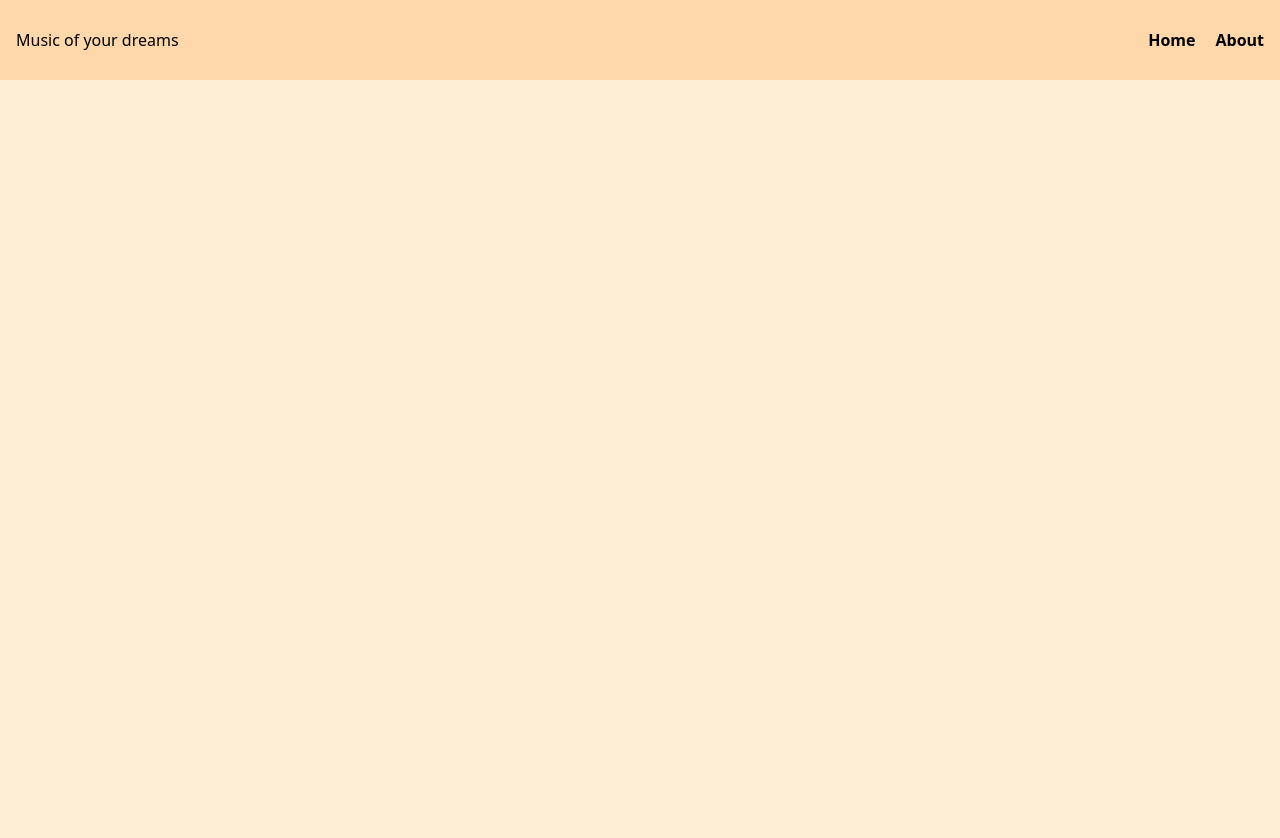
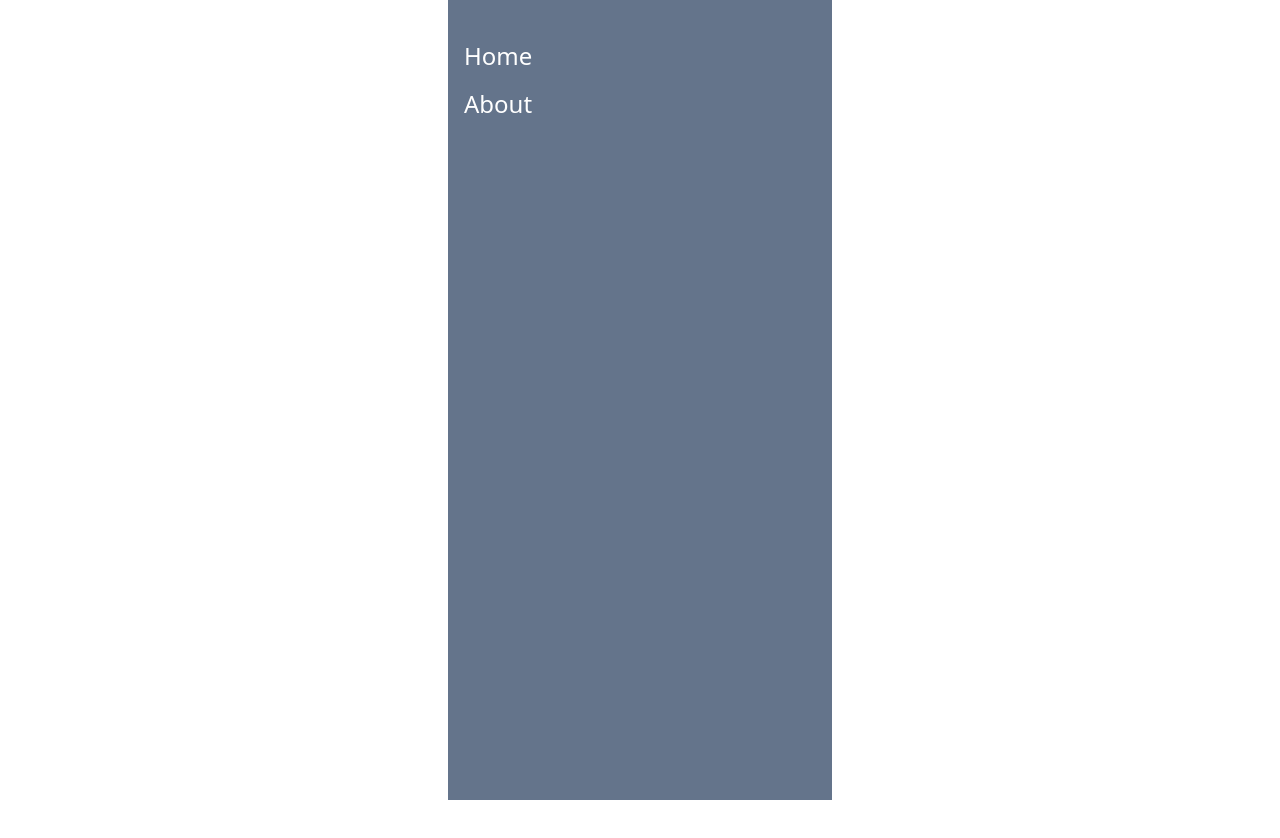
Before and after one commit to gab1991/nuxt-starter, a Nuxt app: page /about in a window 1280 px wide. Shown: the top 838 px of the page. After the commit the page ends 800 px from the top, so only its background shows below. Built offline with nearby package versions, Linux system fonts and the light colour scheme.

Commit message:
Refactor layout and add tailwind styles

```diff
--- /dev/null
+++ b/assets/css/tailwind.css
@@ -0,0 +1,10 @@
+@tailwind base;
+@tailwind components;
+@tailwind utilities;
+
+@layer base {
+	* {
+		@apply font-sans;
+		@apply text-white;
+	}
+}
--- a/layouts/default.vue
+++ b/layouts/default.vue
@@ -1,12 +1,21 @@
 <template>
-	<nav class="p-4 h-20 flex items-center justify-between gap-10 bg-orange-200">
-		<span>Music of your dreams</span>
-		<ul class="flex items-center gap-5">
-			<li><NuxtLink class="font-bold hover:text-lg transition-all" to="/">Home</NuxtLink></li>
-			<li><NuxtLink class="font-bold hover:text-lg transition-all" to="/about">About</NuxtLink></li>
-		</ul>
-	</nav>
-	<main>
-		<slot />
-	</main>
+  <div class="flex h-screen flex-row justify-center">
+    <nav class="flex h-full w-96 flex-col gap-2 bg-slate-500 py-10">
+      <NuxtLink
+        class="flex h-10 w-full px-4 text-2xl transition-all duration-500 hover:translate-x-4 align-center "
+        to="/"
+      >
+        Home
+      </NuxtLink>
+      <NuxtLink
+        class="align-center flex h-10 w-full px-4 text-2xl"
+        to="/about"
+      >
+        About
+      </NuxtLink>
+    </nav>
+    <main>
+      <slot />
+    </main>
+  </div>
 </template>
--- a/pages/about.vue
+++ b/pages/about.vue
@@ -6,5 +6,5 @@ const double = computed(() => count.value * 2);
 </script>
 
 <template>
-	<div class="bg-orange-100 w-full h-screen"></div>
+	<div class="bg-orange-100 w-full h-screen"/>
 </template>
```
